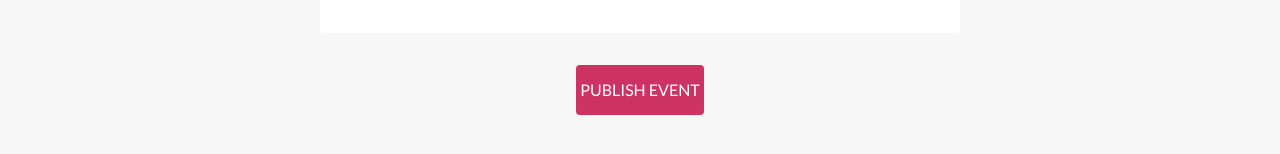
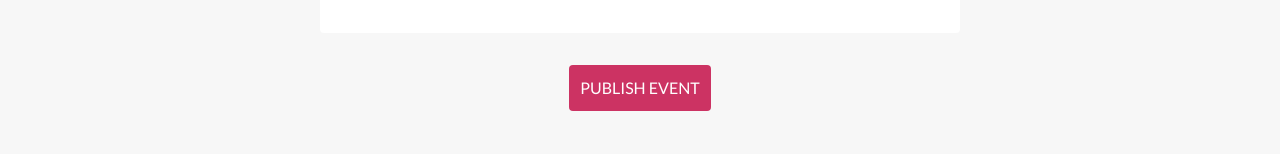
Before and after one commit to bartmikolajczuk/form-react-node-mongo, a React (Create React App) app in the folder Frontend/: page / in a window 1280 px wide. Shown: the part 516-670 px from the top of the page. Built offline with nearby package versions, Linux system fonts and the light colour scheme.

Commit message:
destructuring assignment syntax, submit button css

```diff
--- a/Frontend/src/components/Form/styles.module.css
+++ b/Frontend/src/components/Form/styles.module.css
@@ -32,8 +32,7 @@
 }
 
 .submitButton {
-  width: 10%;
-  height: 50px;
+  padding: 0.7em;
   color: #fff;
   background-color: #CC3363;
   margin: 2em auto;
@@ -42,6 +41,10 @@
   align-items: flex-start;
   display: block;
   border-width: 0;
+}
+
+.submitButton:hover {
+  background-color: #BC8DA0;
 }
 
 .inlineElement {
--- a/Frontend/src/components/Form/styles.module.scss
+++ b/Frontend/src/components/Form/styles.module.scss
@@ -30,8 +30,7 @@
   visibility: hidden;
 }
 .submitButton {
-  width: 10%;
-  height: 50px;
+  padding: 0.7em;
   color: $white;
   background-color: $pink;
   margin: 2em auto;
@@ -39,8 +38,10 @@
   text-align: center;
   align-items: flex-start;
   display: block;
-
   border-width: 0;
+}
+.submitButton:hover {
+  background-color: $lightPink;
 }
 .inlineElement {
   flex: 1;
--- a/Frontend/src/components/FormItem/index.js
+++ b/Frontend/src/components/FormItem/index.js
@@ -24,8 +24,7 @@ class FormItem extends React.Component {
       this.setState({validationState: !this.state.fieldValue ? validationStates.invalid : validationStates.valid});
       this.setState({errorMsg: !this.state.fieldValue ? errorMessages.isRequired(this.props.title) : errorMessages.emptyMsg})
     } else if (this.props.customValidation && !!this.state.fieldValue.length) {
-      let isValid = this.props.customValidation(this.state.fieldValue).isValid;
-      let errorMsg = this.props.customValidation(this.state.fieldValue).errorMsg;
+      let [isValid, errorMsg] = this.props.customValidation(this.state.fieldValue);
       this.setState({validationState: isValid ? validationStates.valid : validationStates.invalid});
       this.setState({errorMsg: isValid ? '' : errorMsg})
     } else if (!this.props.isRequired && !this.state.fieldValue) {
--- a/Frontend/src/consts/colors.scss
+++ b/Frontend/src/consts/colors.scss
@@ -12,3 +12,4 @@ $red: #FF0000;
 $purple: #410C7A;
 $darkPurple: #370A68;
 $pink: #CC3363;
+$lightPink: #BC8DA0;
```
Also changed, not shown: Frontend/src/logo.svg (deleted), Frontend/src/validationModule.js (added), 1 other file (tests, documents, lock files or other folders).
